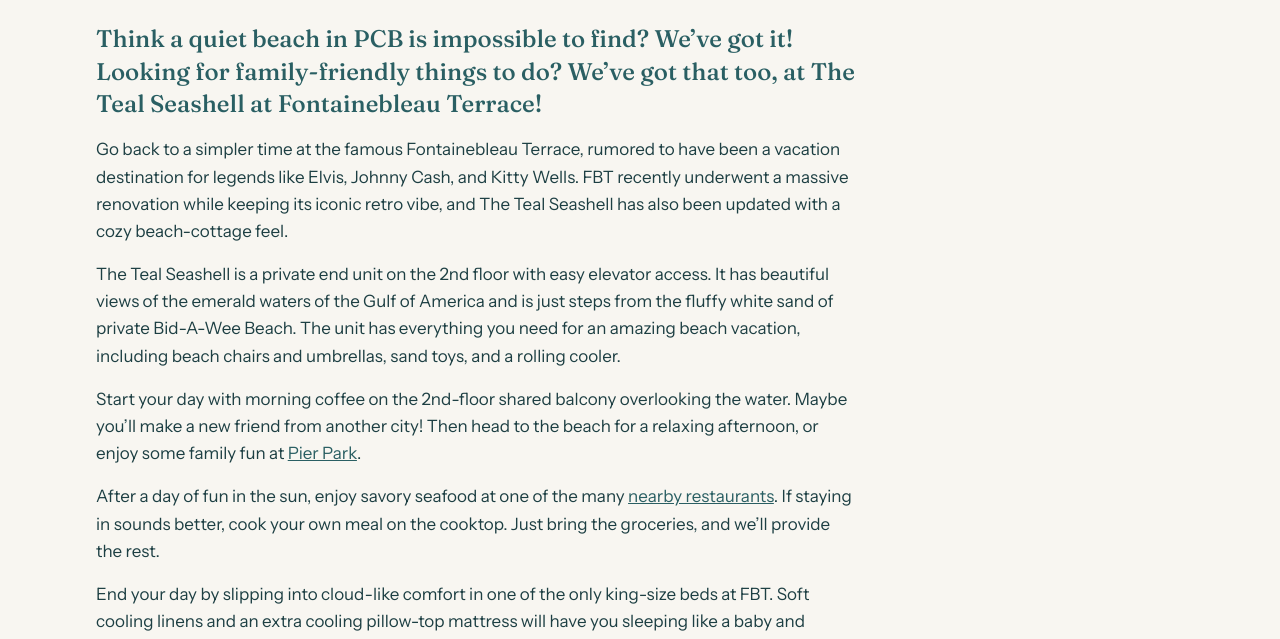
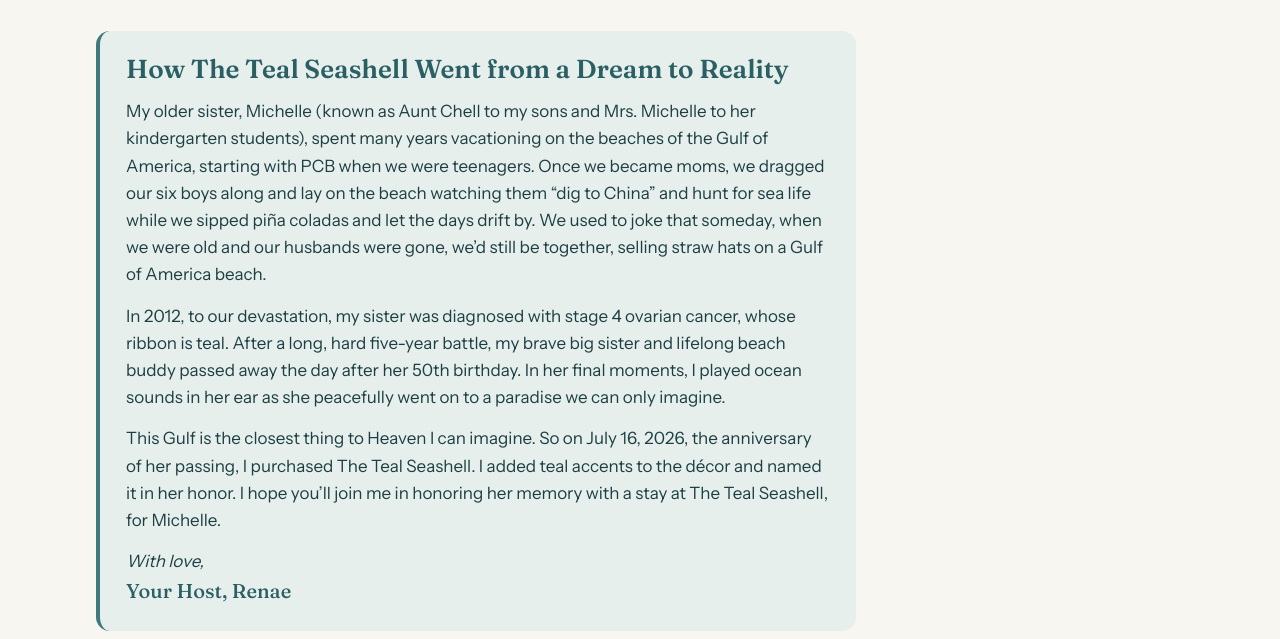
Before and after one commit to haydencampbell12-ship-it/TealSeashellTest, a website: page public/about.html in a window 1280 px wide. Shown: the part 157-796 px from the top of the page. Drawn offline with Linux system fonts and the light colour scheme.

Commit message:
About page: keep only Renae's story (#9)
Claude-Session: https://claude.ai/code/session_01CYY9Abreh8sS2dLBvJCZHu

Co-authored-by: Claude <noreply@anthropic.com>

```diff
--- a/public/about.html
+++ b/public/about.html
@@ -4,7 +4,7 @@
 <meta charset="utf-8">
 <meta name="viewport" content="width=device-width, initial-scale=1, viewport-fit=cover">
 <title>About · The Teal Seashell, Panama City Beach</title>
-<meta name="description" content="The Teal Seashell is a 2nd-floor end unit at Fontainebleau Terrace in Panama City Beach, with a king bed and beach gear included, named in memory of the host's sister, Michelle.">
+<meta name="description" content="How The Teal Seashell, a studio at Fontainebleau Terrace in Panama City Beach, came to be: named in memory of the host's sister, Michelle.">
 <link rel="icon" href="/img/favicon.png" type="image/png">
 <link rel="preconnect" href="https://fonts.googleapis.com">
 <link rel="preconnect" href="https://fonts.gstatic.com" crossorigin>
@@ -26,13 +26,6 @@
   <div class="page-body">
   <section class="about" aria-labelledby="aboutTitle">
 
-    <p class="lead">Think a quiet beach in PCB is impossible to find? We’ve got it! Looking for family-friendly things to do? We’ve got that too, at The Teal Seashell at Fontainebleau Terrace!</p>
-    <p>Go back to a simpler time at the famous Fontainebleau Terrace, rumored to have been a vacation destination for legends like Elvis, Johnny Cash, and Kitty Wells. FBT recently underwent a massive renovation while keeping its iconic retro vibe, and The Teal Seashell has also been updated with a cozy beach-cottage feel.</p>
-    <p>The Teal Seashell is a private end unit on the 2nd floor with easy elevator access. It has beautiful views of the emerald waters of the Gulf of America and is just steps from the fluffy white sand of private Bid-A-Wee Beach. The unit has everything you need for an amazing beach vacation, including beach chairs and umbrellas, sand toys, and a rolling cooler.</p>
-    <p>Start your day with morning coffee on the 2nd-floor shared balcony overlooking the water. Maybe you’ll make a new friend from another city! Then head to the beach for a relaxing afternoon, or enjoy some family fun at <a href="/things-to-do#attractions">Pier Park</a>.</p>
-    <p>After a day of fun in the sun, enjoy savory seafood at one of the many <a href="/things-to-do">nearby restaurants</a>. If staying in sounds better, cook your own meal on the cooktop. Just bring the groceries, and we’ll provide the rest.</p>
-    <p>End your day by slipping into cloud-like comfort in one of the only king-size beds at FBT. Soft cooling linens and an extra cooling pillow-top mattress will have you sleeping like a baby and dreaming of your next vacation at The Teal Seashell!</p>
-
     <div class="story" aria-labelledby="storyTitle">
       <h3 id="storyTitle">How The Teal Seashell Went from a Dream to Reality</h3>
       <p>My older sister, Michelle (known as Aunt Chell to my sons and Mrs. Michelle to her kindergarten students), spent many years vacationing on the beaches of the Gulf of America, starting with PCB when we were teenagers. Once we became moms, we dragged our six boys along and lay on the beach watching them “dig to China” and hunt for sea life while we sipped piña coladas and let the days drift by. We used to joke that someday, when we were old and our husbands were gone, we’d still be together, selling straw hats on a Gulf of America beach.</p>
```
